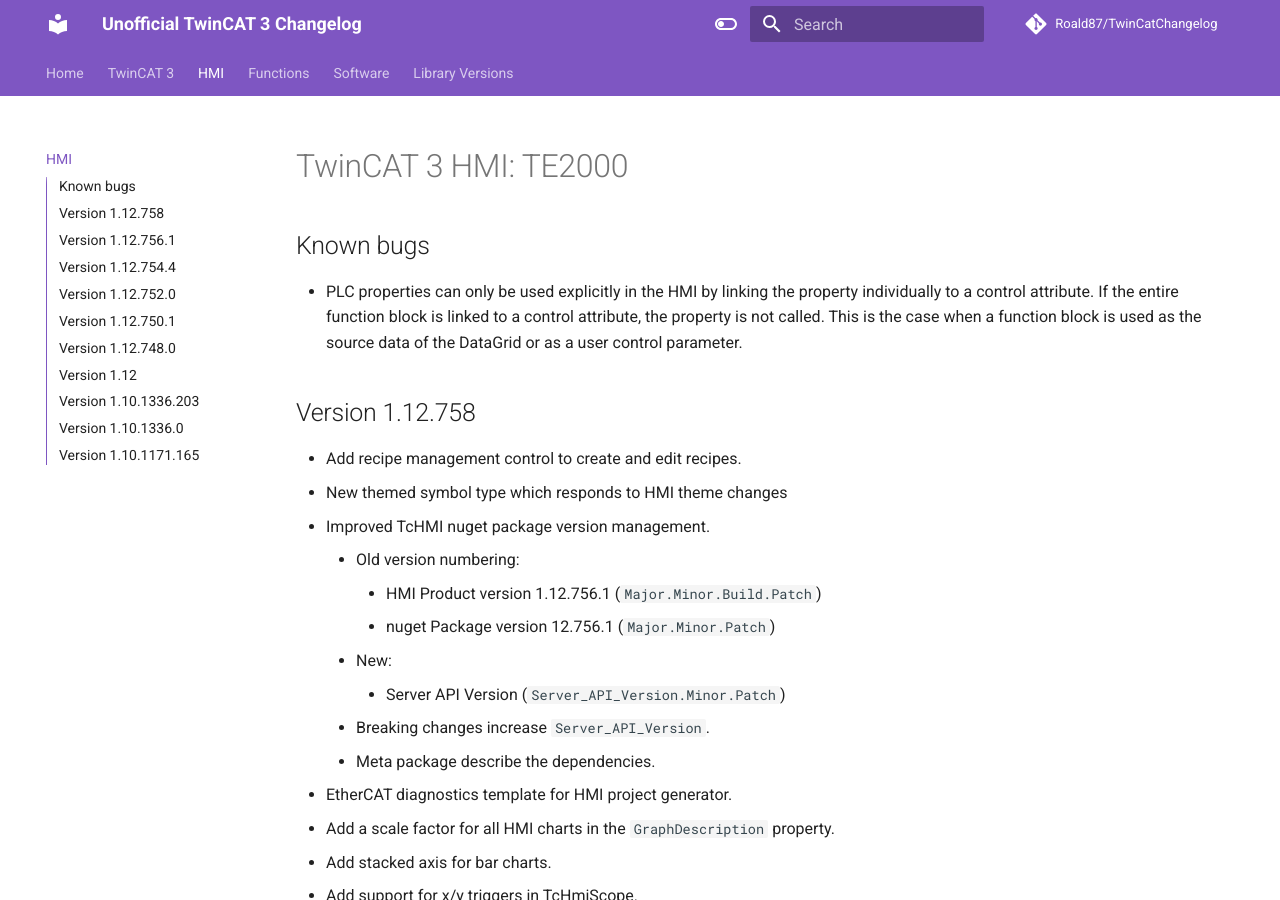
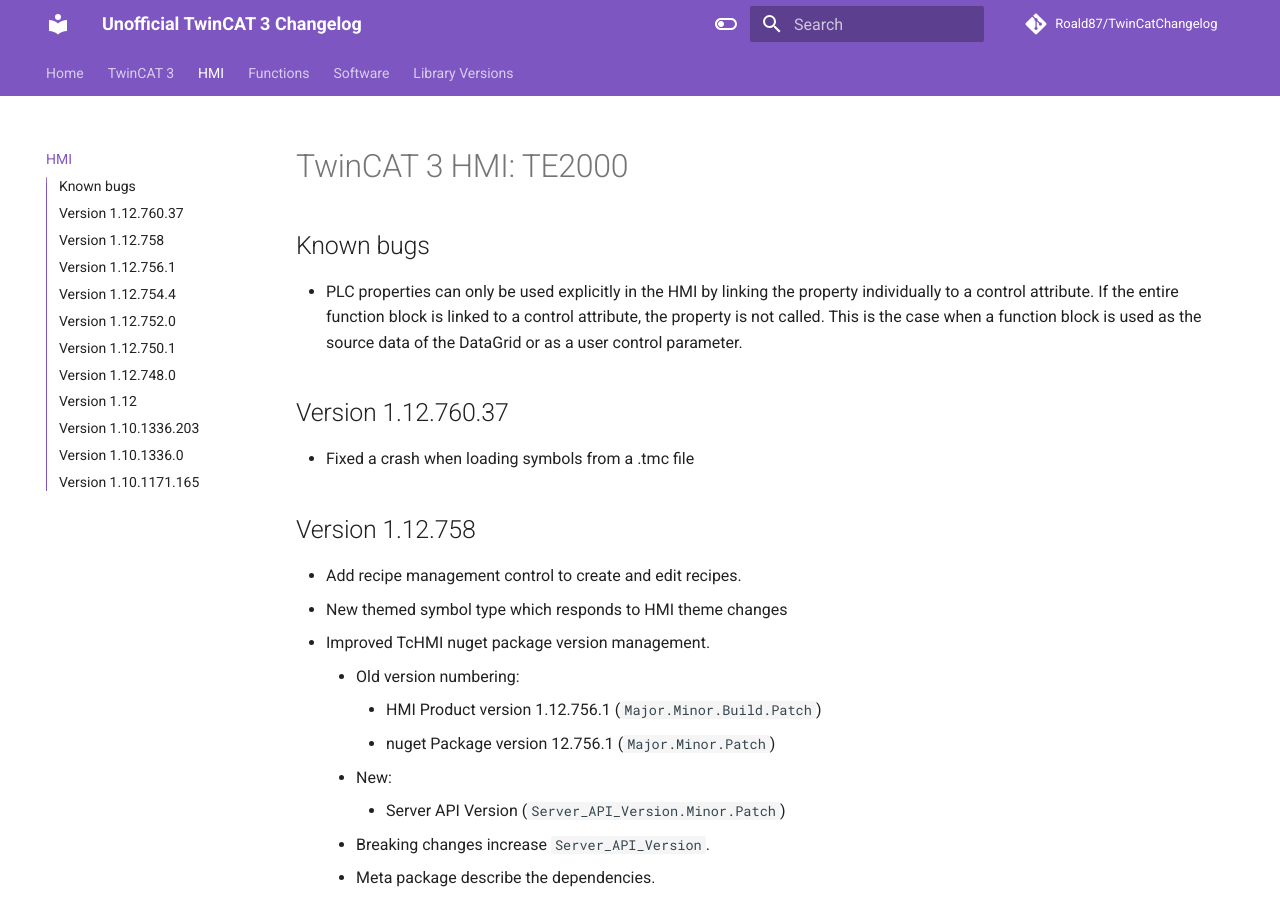
Before and after one commit to Roald87/TwinCatChangelog, an MkDocs documentation site: the page built from docs/hmi_changelog.md, in a window 1280 px wide and 900 px high. Built offline with MkDocs 1.6.1 and Material for MkDocs 9.7.7, drawn with Linux system fonts in a browser that asks for light colours; comment, search, counter and statistics services are not loaded.

Commit message:
Update hmi_changelog.md
Added info about version 1.12.760.37

```diff
--- a/docs/hmi_changelog.md
+++ b/docs/hmi_changelog.md
@@ -3,6 +3,9 @@
 ## Known bugs
 
 -   PLC properties can only be used explicitly in the HMI by linking the property individually to a control attribute. If the entire function block is linked to a control attribute, the property is not called. This is the case when a function block is used as the source data of the DataGrid or as a user control parameter.
+
+## Version 1.12.760.37
+-   Fixed a crash when loading symbols from a .tmc file
 
 ## Version 1.12.758
 
```
